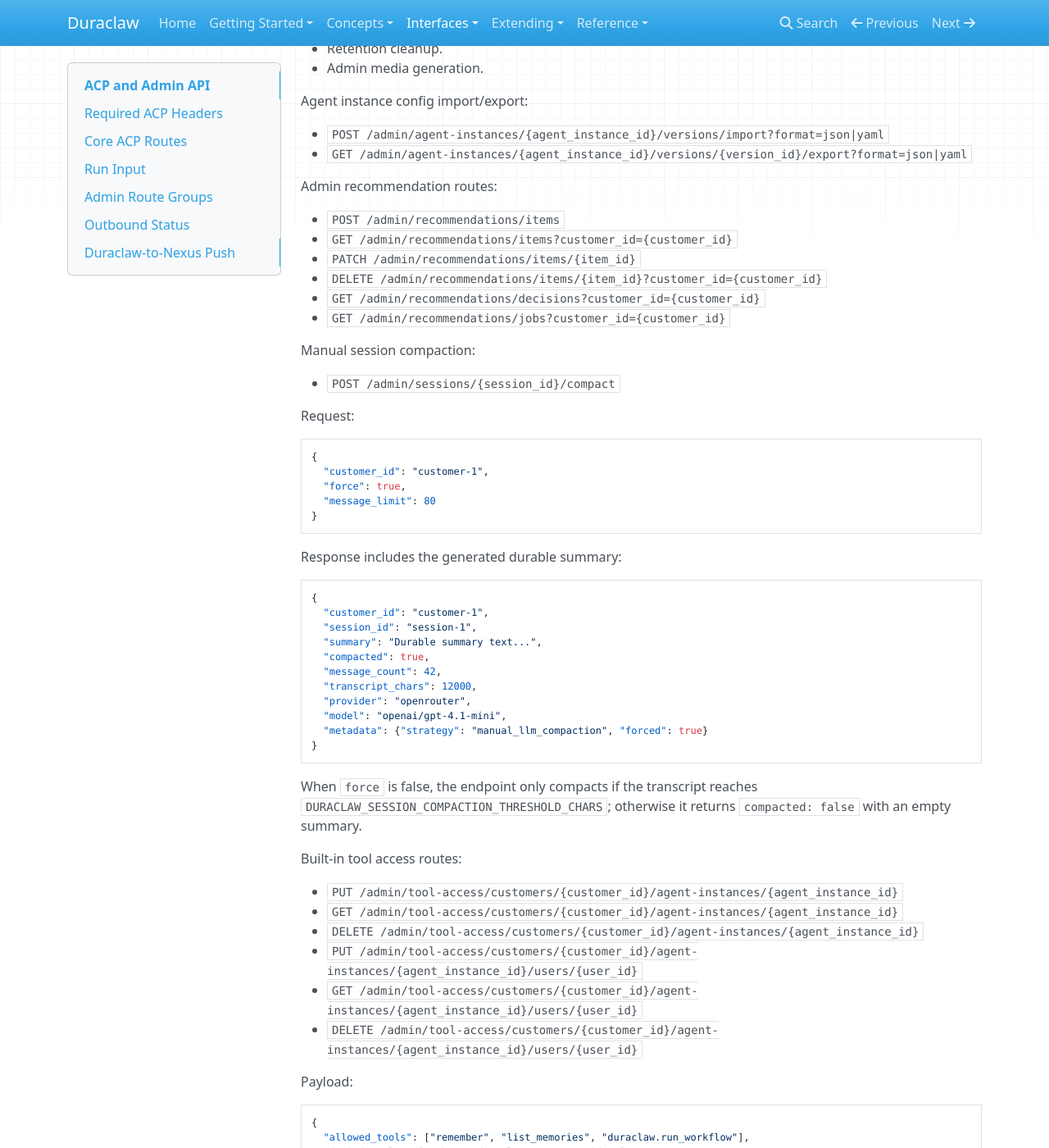
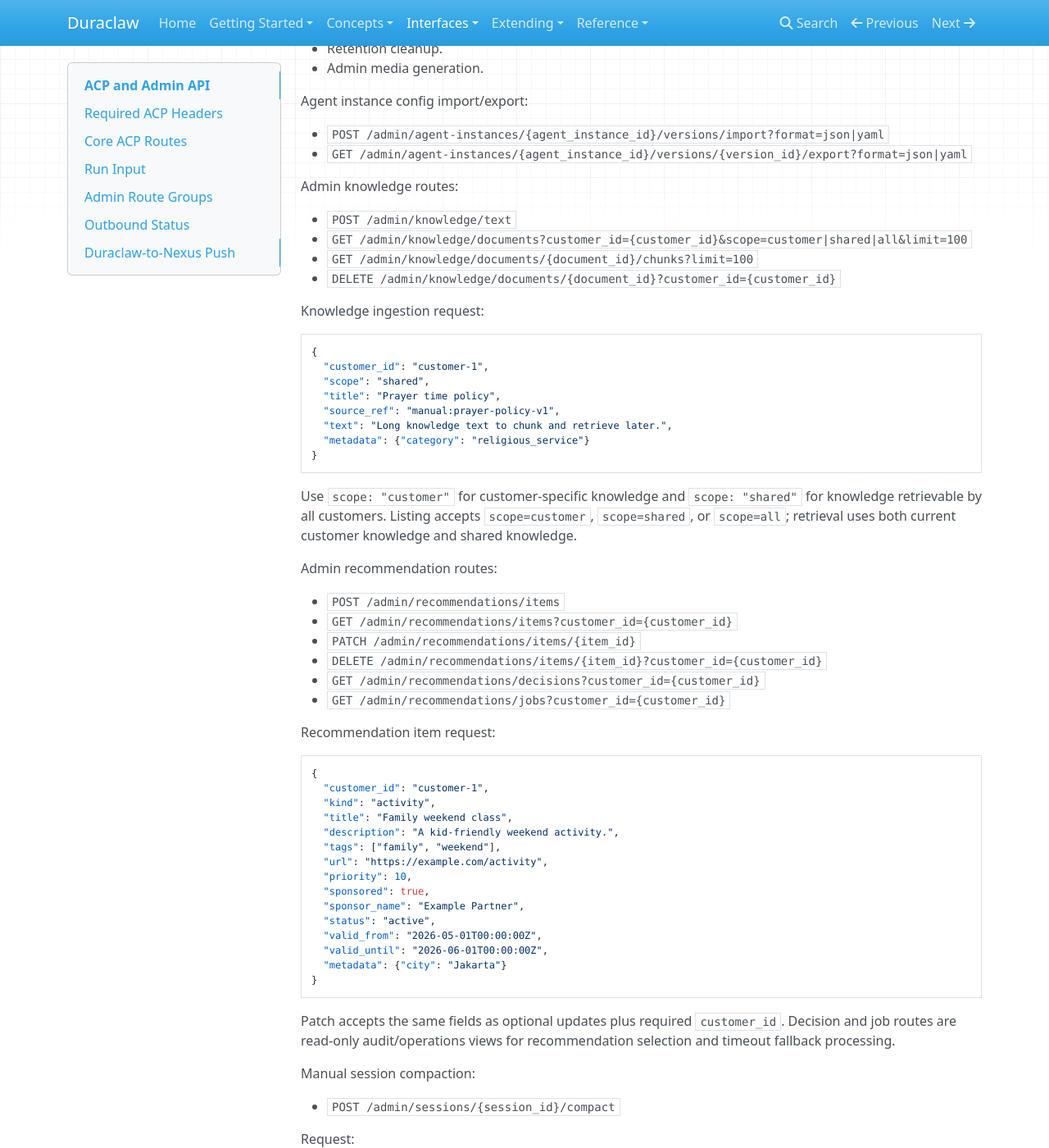
Before and after one commit to zean00/duraclaw, an MkDocs documentation site: the page built from docs/interfaces/api.md, in a window 1280 px wide and 1400 px high, scrolled down 2463 px. Shown: the whole window at 82% size. Built offline with MkDocs 1.6.1, drawn with Linux system fonts in a browser that asks for light colours; nearby versions of some CDN libraries.

Commit message:
Document recommendation and knowledge APIs

````diff
--- a/docs/interfaces/api.md
+++ b/docs/interfaces/api.md
@@ -120,6 +120,28 @@ Agent instance config import/export:
 - `POST /admin/agent-instances/{agent_instance_id}/versions/import?format=json|yaml`
 - `GET /admin/agent-instances/{agent_instance_id}/versions/{version_id}/export?format=json|yaml`
 
+Admin knowledge routes:
+
+- `POST /admin/knowledge/text`
+- `GET /admin/knowledge/documents?customer_id={customer_id}&scope=customer|shared|all&limit=100`
+- `GET /admin/knowledge/documents/{document_id}/chunks?limit=100`
+- `DELETE /admin/knowledge/documents/{document_id}?customer_id={customer_id}`
+
+Knowledge ingestion request:
+
+```json
+{
+  "customer_id": "customer-1",
+  "scope": "shared",
+  "title": "Prayer time policy",
+  "source_ref": "manual:prayer-policy-v1",
+  "text": "Long knowledge text to chunk and retrieve later.",
+  "metadata": {"category": "religious_service"}
+}
+```
+
+Use `scope: "customer"` for customer-specific knowledge and `scope: "shared"` for knowledge retrievable by all customers. Listing accepts `scope=customer`, `scope=shared`, or `scope=all`; retrieval uses both current customer knowledge and shared knowledge.
+
 Admin recommendation routes:
 
 - `POST /admin/recommendations/items`
@@ -128,6 +150,28 @@ Admin recommendation routes:
 - `DELETE /admin/recommendations/items/{item_id}?customer_id={customer_id}`
 - `GET /admin/recommendations/decisions?customer_id={customer_id}`
 - `GET /admin/recommendations/jobs?customer_id={customer_id}`
+
+Recommendation item request:
+
+```json
+{
+  "customer_id": "customer-1",
+  "kind": "activity",
+  "title": "Family weekend class",
+  "description": "A kid-friendly weekend activity.",
+  "tags": ["family", "weekend"],
+  "url": "https://example.com/activity",
+  "priority": 10,
+  "sponsored": true,
+  "sponsor_name": "Example Partner",
+  "status": "active",
+  "valid_from": "2026-05-01T00:00:00Z",
+  "valid_until": "2026-06-01T00:00:00Z",
+  "metadata": {"city": "Jakarta"}
+}
+```
+
+Patch accepts the same fields as optional updates plus required `customer_id`. Decision and job routes are read-only audit/operations views for recommendation selection and timeout fallback processing.
 
 Manual session compaction:
 
````
Also changed, not shown: docs/concepts/agent-profiles.md (+2 -0 lines), docs/concepts/memory-preferences-knowledge.md (+9 -0 lines).
